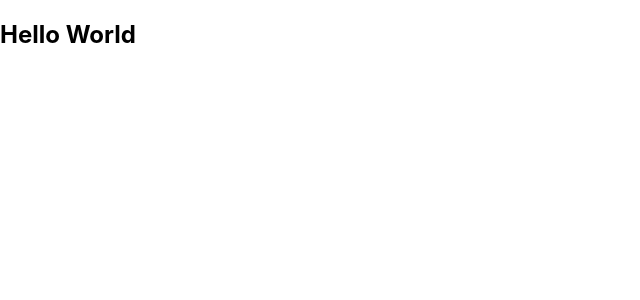
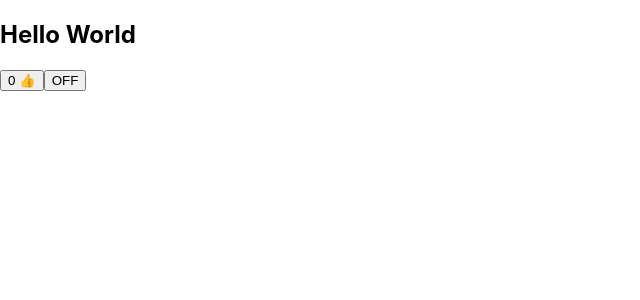
Before and after one commit to Carefree-happy/awesome-react-components, a React (Create React App) app: page / in a window 1280 px wide. Shown: the top 300 px of the page, without its empty margins (0-640 px from the left). Built offline with nearby package versions, Linux system fonts and the light colour scheme.

Commit message:
feat: LikeButton

```diff
--- a/src/App.tsx
+++ b/src/App.tsx
@@ -1,10 +1,14 @@
 import React from "react"
 import Hello from './components/Hello';
+import LikeButton from './components/LikeButton';
 
 const App: React.FC = () => {
-  return (
-    <Hello message="Hello World"/>
-  );
+    return (
+        <>
+            <Hello message="Hello World" />
+            <LikeButton />
+        </>
+    );
 }
 
 export default App;
--- /dev/null
+++ b/src/components/LikeButton.tsx
@@ -0,0 +1,19 @@
+import React, { useState } from "react"
+
+const LikeButton: React.FC = () => {
+    const [like, setLike] = useState(0)
+    const [on, setOn] = useState(false)
+
+    return (
+        <>
+            <button onClick={() => { setLike(like + 1) }}>
+                {like} 👍
+            </button>
+            <button onClick={() => { setOn(!on) }}>
+                {on ? "ON" : "OFF"}
+            </button>
+        </>
+    )
+}
+
+export default LikeButton
```
